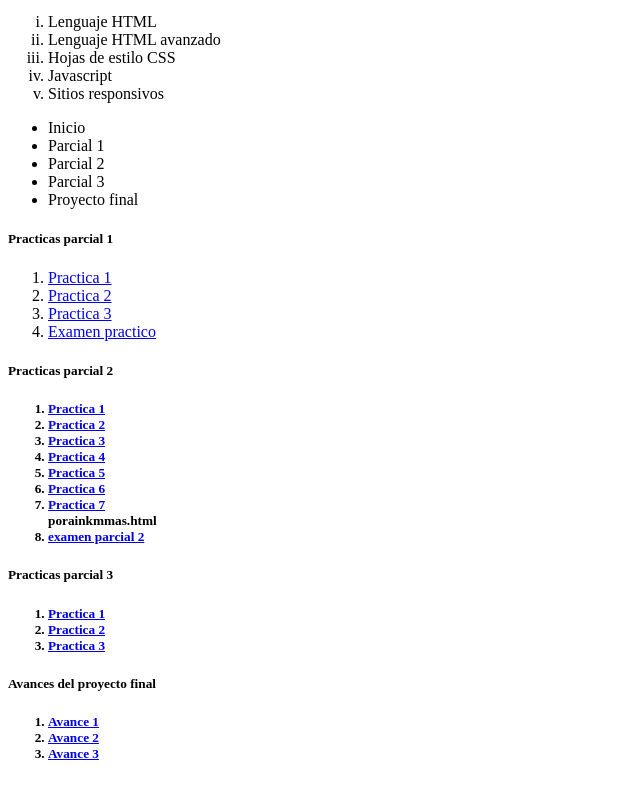
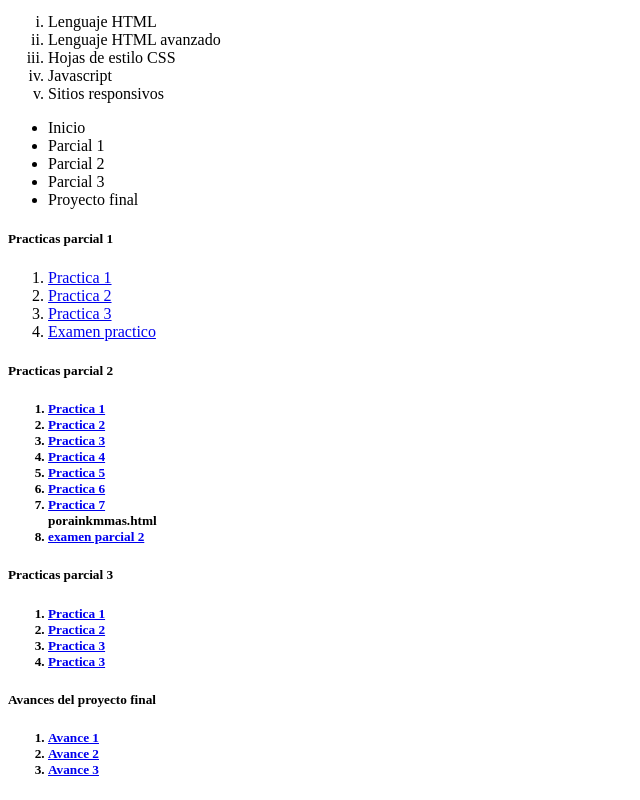
Before and after one commit to charlychuchus/portafolio, a plain HTML site: page index.html in a window 1280 px wide. Shown: the part 924-1724 px from the top of the page, without its empty margins (0-640 px from the left). Drawn offline with Linux system fonts and the light colour scheme.

Commit message:
Update index.html

```diff
--- a/index.html
+++ b/index.html
@@ -87,6 +87,8 @@
                   <li><a href="prac1parcial3.html">Practica 1</a></li>
                   <li><a href="calcugetelemetby.html">Practica 2</a></li>
                   <li><a href="grafica.html">Practica 3</a></li>
+                  <li><a href="prac4.html">Practica 3</a></li>
+
 
 
              </ol>
```
